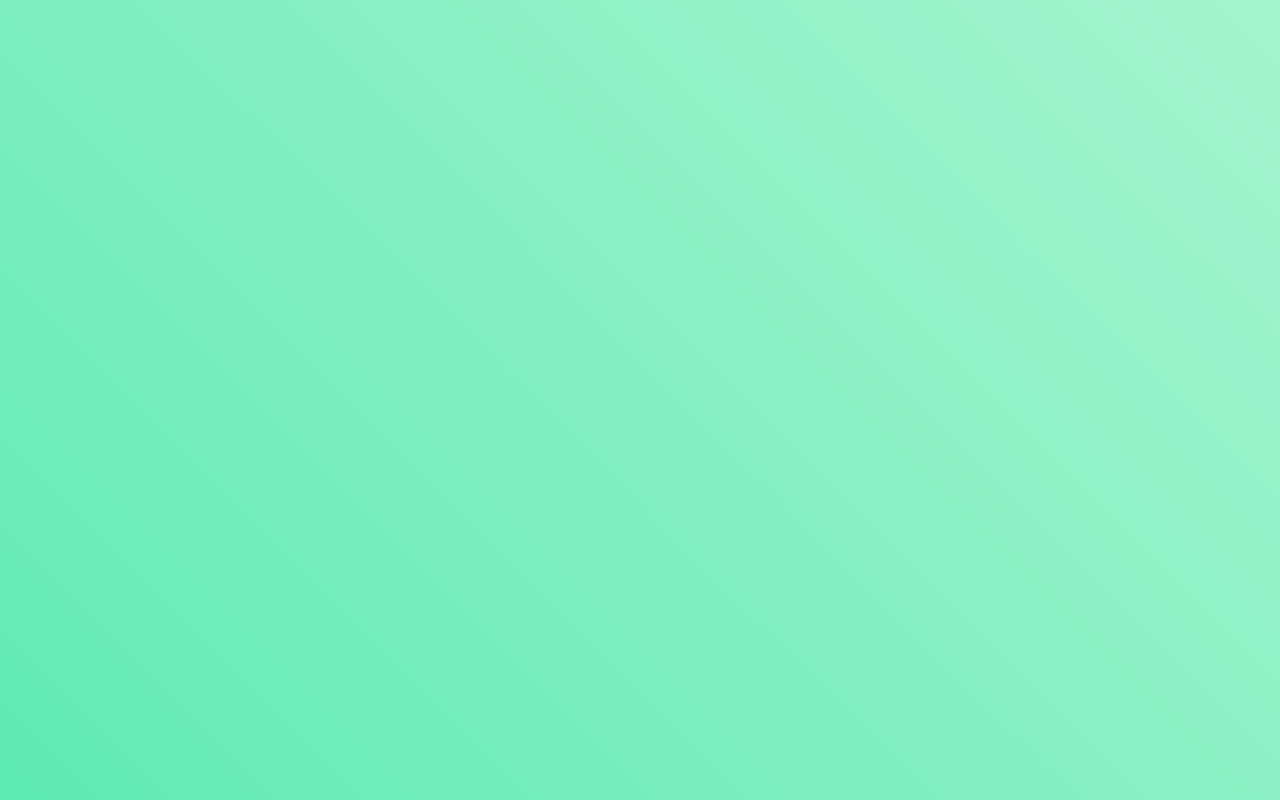
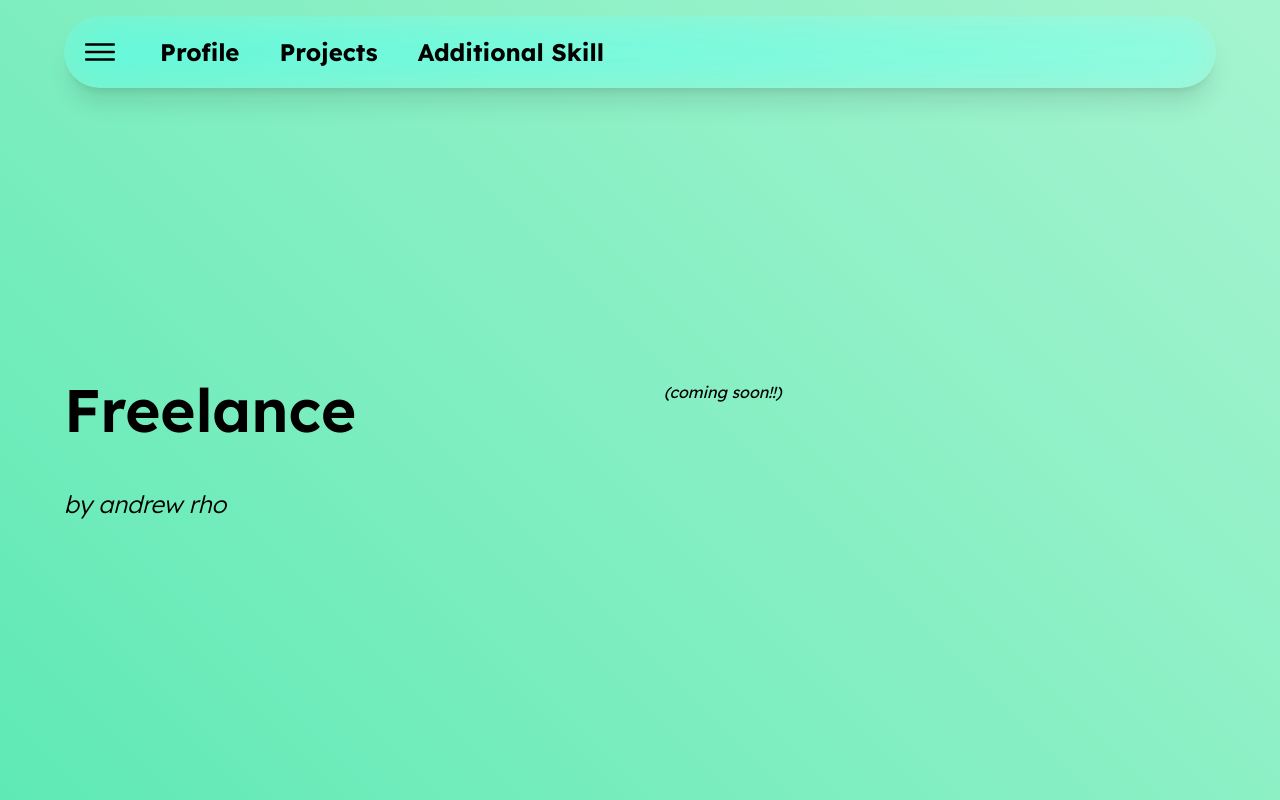
Before and after one commit to yuchanandrew/portfolio, a React (Vite) app: page /freelance in a window 1280 px wide. Before the commit this address had no page. Shown: the top 800 px of the page. Built offline with nearby package versions, Linux system fonts and the light colour scheme.

Commit message:
Added freelance section + Removed testing routes from App.tsx

```diff
--- a/src/App.tsx
+++ b/src/App.tsx
@@ -10,6 +10,7 @@ import Test from "./pages/Test";
 import Blog from "./pages/Blog";
 
 import axios from "axios";
+import Freelance from "./pages/Freelance";
 
 axios.defaults.withCredentials = true;
 
@@ -19,12 +20,8 @@ function App() {
       <Routes>
         <Route path="/" element={<Layout />}>
           <Route path="/" element={<Home />} />
-          <Route path="/blog" element={<Blog />} />
-          <Route path="/cards" element={<CardStack />} />
-          <Route path="/profile" element={<Profile />} />
-          <Route path="/more" element={<MoreInfo />} />
-          <Route path="/typing" element={<Typing />} />
           <Route path="/test" element={<Test />} />
+          <Route path="/freelance" element={<Freelance />} />
         </Route>
       </Routes>
     </BrowserRouter>
--- a/src/components/Navigation.tsx
+++ b/src/components/Navigation.tsx
@@ -111,13 +111,62 @@ const Navigation = () => {
     });
   };
 
+  {
+    /* TODO: Implement logic to follow along which section user is browsing
+      on navbar on md-lg viewports */
+  }
+  // const profileSection = document.getElementById("profile");
+  // const [profile, setProfile] = useState(false);
+
+  // const projectSection = document.getElementsByName("skills");
+  // const [projects, setProjects] = useState(false);
+
+  // const additionalSection = document.getElementById("additional-skills");
+  // const [additionalSkills, setAdditionalSkills] = useState(false);
+
+  // const observer = new IntersectionObserver(
+  //   (entries) => {
+  //     entries.forEach((entry) => {
+  //       if (entry.isIntersecting) {
+  //         setProfile(true);
+  //       } else {
+  //         setProfile(false);
+  //       }
+  //     });
+  //   },
+  //   { threshold: 0.05 }
+  // );
+
+  // observer.observe(profileSection);
+
   return (
     <div className="sticky top-0 flex flex-col items-center justify-center z-50">
-      <div className="backdrop-blur-xl backdrop-hue-rotate-15 backdrop-saturate-150 bg-white/10 border-white/20 w-[90vw] flex py-4 z-50 mt-4 mb-4 shadow-xl rounded-full">
-        <button ref={menu} className="ml-4 hover:scale-105">
+      <div className="backdrop-blur-xl backdrop-hue-rotate-15 gap-8 items-center backdrop-saturate-150 bg-white/10 border-white/20 w-[90vw] flex py-4 z-50 mt-4 mb-4 shadow-xl rounded-full">
+        <button
+          ref={menu}
+          className="ml-4 cursor-pointer transition-all transform hover:scale-105"
+        >
           <IoIosMenu size={40} />
         </button>
-        <h2 className="text-3xl font-bold ml-2">Portfolio</h2>
+        <h2 className="flex md:hidden text-3xl font-bold ml-2">Portfolio</h2>
+        <button
+          onClick={goToProfile}
+          className="hidden md:flex text-2xl font-bold ml-2 cursor-pointer"
+        >
+          Profile
+        </button>
+        <button
+          onClick={goToSkills}
+          className="hidden md:flex text-2xl font-bold ml-2 cursor-pointer"
+        >
+          Projects
+        </button>
+        <button
+          onClick={goToAdditionalSkills}
+          className="hidden md:flex text-2xl font-bold ml-2 cursor-pointer"
+        >
+          Additional Skill
+        </button>
       </div>
       {open && (
         <div className="fixed inset-0 bg-black/30 backdrop-blur-md z-10"></div>
--- /dev/null
+++ b/src/pages/Freelance.tsx
@@ -0,0 +1,28 @@
+import React from "react";
+
+const Freelance = () => {
+  return (
+    <div className="flex w-full h-[calc(100vh-6.75rem)] justify-center items-center">
+      <div className="grid grid-cols-2 gap-12 w-9/10">
+        {/* TEXT */}
+        <div className="flex flex-col justify-center items-start w-full">
+          <h2 className="flex text-6xl font-semibold mb-12">Freelance</h2>
+          <p
+            style={{ fontStyle: "italic" }}
+            className="flex text-2xl font-light"
+          >
+            by andrew rho
+          </p>
+        </div>
+        {/* MEDIA */}
+        <div className="flex">
+          <h2 style={{ fontStyle: "italic" }} className="">
+            (coming soon!!)
+          </h2>
+        </div>
+      </div>
+    </div>
+  );
+};
+
+export default Freelance;
```
Also changed, not shown: src/index.css (+10 -0 lines).
